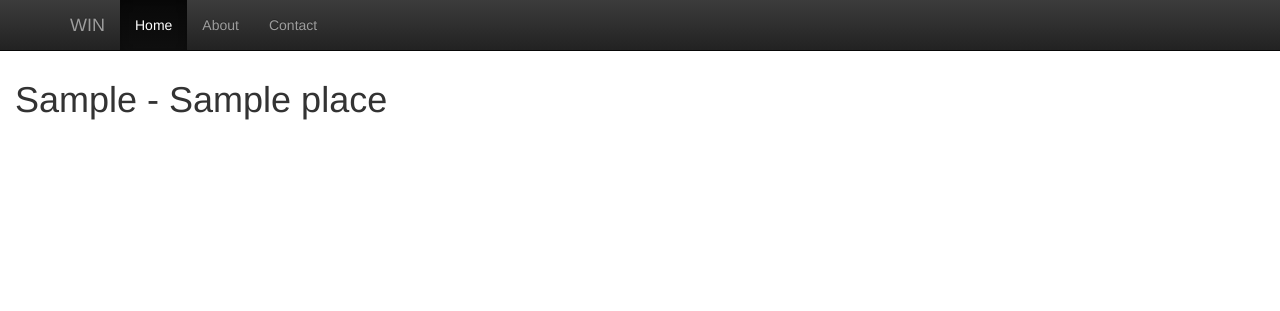
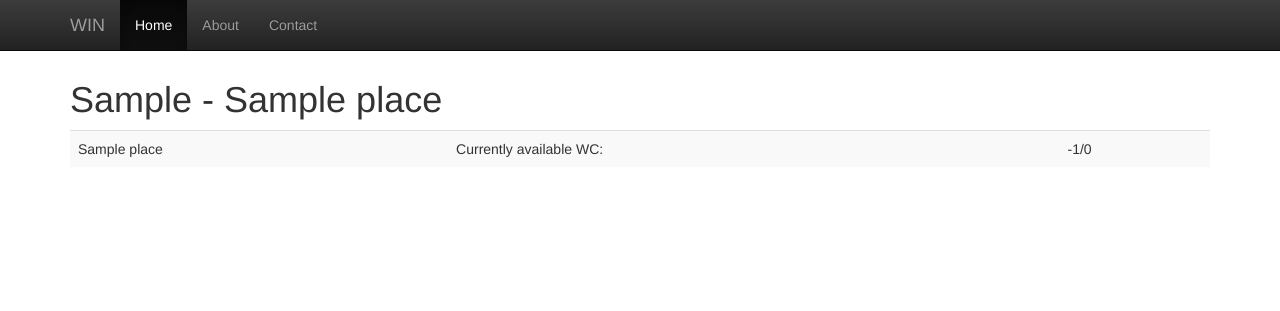
Before and after one commit to AmI-2015/WIN, a Flask app: page /place/1/ in a window 1280 px wide. Shown: the top 311 px of the page. Run offline with Flask 2, Linux system fonts and the light colour scheme; tables that the repository leaves empty hold one stand-in row (values such as "Sample post"); some libraries are stand-ins or nearby versions.

Commit message:
Add restroom list to place page

```diff
--- a/src/server/database.py
+++ b/src/server/database.py
@@ -22,8 +22,10 @@ stmt_restroomUpdatePeopleCount = "UPDATE `restroom` SET `people_count` = %s WHER
 stmt_restroomUpdateStatus = "UPDATE `restroom` SET `status` = %s WHERE `id` = %s"
 
 #stmt_distanceRestroomFromPlace = "SELECT `priority` FROM `distance` WHERE `restroom` = %s AND `place` = %s"
-stmt_distanceRestroomList = "SELECT `restroom`, `priority`, `people_count` FROM `distance`, `restroom` WHERE `place` = %s AND `restroom` = `id` ORDER BY `priority` ASC"
-stmt_distanceRestroomListFilterGender = "SELECT `restroom`, `priority`, `people_count`, `wc_count`, `status`, `wc_closed_count`, `lat`, `long`, `name` FROM `distance`, `restroom` R, `place` P WHERE `place` = %s AND `gender` = %s AND `restroom` = R.`id` AND R.`id` = P.`id` ORDER BY `priority` ASC"
+stmt_distanceRestroomList = "SELECT `restroom`, `priority`, `people_count`, `wc_count`, `status`, `wc_closed_count`, `lat`, `long`, `name` \
+                            FROM `distance`, `restroom` R, `place` P WHERE `place` = %s AND `restroom` = R.`id` AND R.`id` = P.`id` ORDER BY `priority` ASC"
+stmt_distanceRestroomListFilterGender = "SELECT `restroom`, `priority`, `people_count`, `wc_count`, `status`, `wc_closed_count`, `lat`, `long`, `name` \
+                            FROM `distance`, `restroom` R, `place` P WHERE `place` = %s AND `gender` = %s AND `restroom` = R.`id` AND R.`id` = P.`id` ORDER BY `priority` ASC"
 
 
 class Database(object):
@@ -159,11 +161,16 @@ class Database(object):
 
         cur = self.query(stmt_distanceRestroomList, (placeID,))
         r = cur.fetchall()
+        cur.close()
         if len(r) == 0:
             print "Warning: getPriorityListFromPlace no entry found for place ID '%s'" %(str(placeID))
-        cur.close()
 
-        return r
+        restrooms = []
+        for rest in r:
+            # `restroom`, `priority`, `people_count`, `wc_count`, `status`, `wc_closed_count`, `lat`, `long`
+            restrooms.append({'id': rest[0], 'priority': rest[1], 'people_count': rest[2], 'wc_count': rest[3], 'status': rest[4],
+                              'wc_closed_count': rest[5], 'lat': rest[6], 'long': rest[7], 'name': rest[8]})
+        return restrooms
 
     def getPriorityListFromPlaceFilterGender(self, placeID, gender):
         if isinstance(placeID, int) == False:
@@ -174,7 +181,6 @@ class Database(object):
         cur.close()
         if len(r) == 0:
             print "Warning: getPriorityListFromPlace no entry found for place ID '%s' and gender '%s'" %(str(placeID),gender)
-            return None
 
         restrooms = []
         for rest in r:
--- a/src/server/main.py
+++ b/src/server/main.py
@@ -4,9 +4,8 @@ Created on 20/apr/2015
 @author: luca
 '''
 
-from flask import Flask,render_template, abort
+from flask import Flask,render_template, abort, jsonify
 from flask_bootstrap import Bootstrap
-from flask.json import jsonify
 
 from database import DB
 
@@ -18,28 +17,25 @@ def index():
     #return render_template('index.html')
     return render_template('newtest.html', types = DB.getPlaceTypes())
 
-"""@app.route('/typeRoom/<string:sex>')
-def typeRoom(sex):
-    return render_template('typeRoom.html', sex=sex)
-
-@app.route('/typeRoom/<string:sex>/numberRoom/<string:type>')
-def numberRoom(sex, type):
-    return render_template('numberRoom.html', type=type, sex=sex)
-
-@app.route('/typeRoom/<string:sex>/numberRoom/<string:type>/restroomTable/<int:number>')
-def restroomTable(sex,type,number):
-    return render_template('restroomTable.html', sex=sex, type=type, number=number)"""
-
 @app.route('/placeType/<string:placeType>/')
 def placeType(placeType):
     return jsonify(rooms=DB.getPlaceInfoByType(placeType))
 
-@app.route('/place/<int:placeId>/')
-def nearRoom(placeId):
-    info = DB.getPlaceInfoByID(placeId)
-    if info == None:
+@app.route('/place/<int:placeID>/')
+def nearRestrooms(placeID):
+    place = DB.getPlaceInfoByID(placeID)
+    if place == None:
         abort(404)
-    return render_template('place.html', name=info['name'], type=info['type'])
+    restrooms=DB.getPriorityListFromPlace(placeID)
+    return render_template('place.html', place=place, restrooms=restrooms)
+
+@app.route('/place/<int:placeID>/<string:gender>/')
+def nearRestroomsFilterGender(placeID, gender):
+    place = DB.getPlaceInfoByID(placeID)
+    if place == None:
+        abort(404)
+    restrooms=DB.getPriorityListFromPlaceFilterGender(placeID, gender)
+    return render_template('place.html', place=place, restrooms=restrooms)
 
 @app.route('/about')
 def about():
--- a/src/server/static/win.js
+++ b/src/server/static/win.js
@@ -18,7 +18,7 @@ $(document).ready(function() {
 	$("#find").click(function() {
 		var id = $("#selectroom").val();
 		if (id !== null) {
-			window.location = "/place/" + $("#selectroom").val() + "/";
+			window.location = "/place/" + $("#selectroom").val() + "/" + $("input[name='gender']:checked").val() + "/";
 		}
 	});
 
--- a/src/server/templates/place.html
+++ b/src/server/templates/place.html
@@ -11,9 +11,18 @@
 
 
 {% block content %}
-<div class="container-fluid">
-	<h1>{{ type + ' - ' + name }}</h1>
+<div class="container theme-showcase" role="main">
+	<h1>{{ place.type + ' - ' + place.name }}</h1>
+	<table class="table table-striped">
+	   {% for restroom in restrooms %}
+	   <!-- List restrooms by priority (distance) and also compute free wc -->
+	   <tr>
+	       <td>{{ restroom.name }}</td>
+	       <td>Currently available WC:</td>
+	       <td>{{ (restroom.wc_count - restroom.wc_closed_count - restroom.people_count)|string + '/' + (restroom.wc_count - restroom.wc_closed_count)|string }}</td>
+	   </tr>
+	   {% endfor %}
+    </table>
     <div id="map-canvas"></div>
 </div>
-</div>
 {% endblock %}
```
Also changed, not shown: 1 other file.
